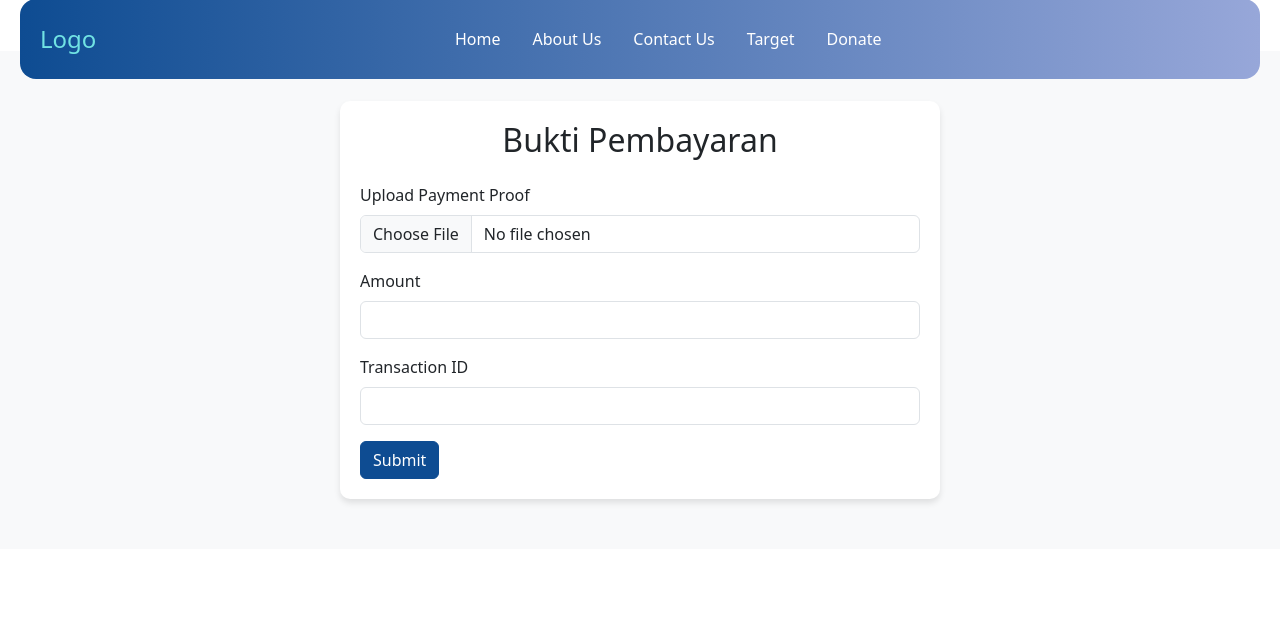
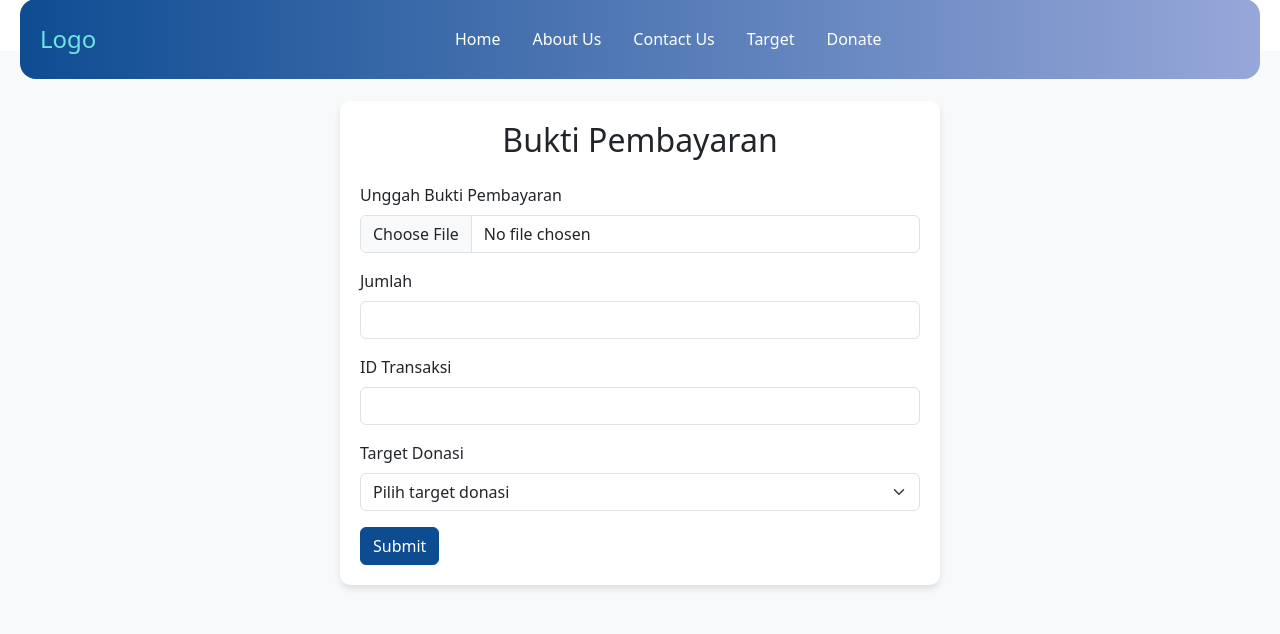
Before and after one commit to Septiarosalia/CareLink, a PHP site: page /form-donate.php in a window 1280 px wide. Shown: the part 21-655 px from the top of the page. Run offline with PHP 8.4, Linux system fonts and the light colour scheme.

Commit message:
form-donate.php

```diff
--- a/User/form-donate.php
+++ b/User/form-donate.php
@@ -149,16 +149,29 @@
                 <h2 class="text-center mb-4">Bukti Pembayaran</h2>
                 <form action="Home.html" method="post" enctype="multipart/form-data">
                     <div class="mb-3">
-                        <label for="proof" class="form-label">Upload Payment Proof</label>
+                        <label for="proof" class="form-label">Unggah Bukti Pembayaran</label>
                         <input type="file" class="form-control" id="proof" name="proof" accept="image/*,application/pdf" required>
                     </div>
                     <div class="mb-3">
-                        <label for="amount" class="form-label">Amount</label>
+                        <label for="amount" class="form-label">Jumlah</label>
                         <input type="number" class="form-control" id="amount" name="amount" required>
                     </div>
                     <div class="mb-3">
-                        <label for="transaction_id" class="form-label">Transaction ID</label>
+                        <label for="transaction_id" class="form-label">ID Transaksi</label>
                         <input type="text" class="form-control" id="transaction_id" name="transaction_id" required>
+                    </div>
+                    <div class="mb-3">
+                        <label for="target_donasi" class="form-label">Target Donasi</label>
+                        <select class="form-select" id="target_donasi" name="target_donasi" required>
+                            <option value="" disabled selected>Pilih target donasi</option>
+                            <option value="DESA BERDAYA">DESA BERDAYA</option>
+                            <option value="Pendidikan">Pendidikan</option>
+                            <option value="Ekonomi">Ekonomi</option>
+                            <option value="Panti Asuhan">Panti Asuhan</option>
+                            <option value="Rumah Ibadah">Rumah Ibadah</option>
+                            <option value="Lingkungan">Lingkungan</option>
+                            <option value="Kebencanaan">Kebencanaan</option>
+                        </select>
                     </div>
                     <button type="submit" class="btn btn-primary">Submit</button>
                 </form>
```
